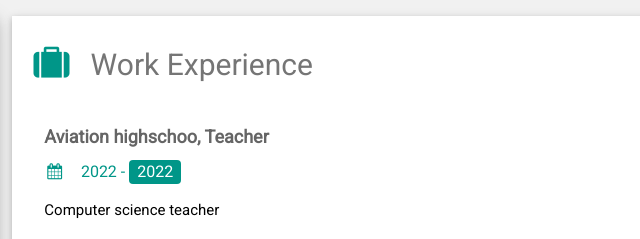
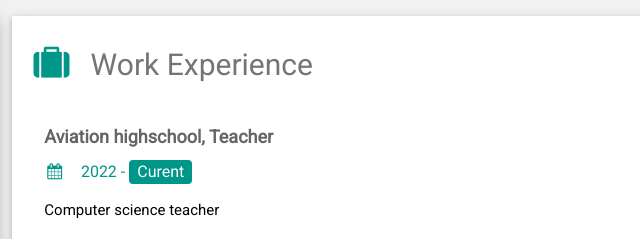
Before and after one commit to drpale/CVlinkedi, a plain HTML site: page index.html in a window 1280 px wide. Shown: the top 239 px of the page, 425-1065 px from the left. Drawn offline with nearby package versions, Linux system fonts and the light colour scheme.

Commit message:
Update index.html

```diff
--- a/index.html
+++ b/index.html
@@ -81,8 +81,8 @@ html,body,h1,h2,h3,h4,h5,h6 {font-family: "Roboto", sans-serif}
 	    <div class="w3-container w3-card w3-white w3-margin-bottom">
         <h2 class="w3-text-grey w3-padding-16"><i class="fa fa-suitcase fa-fw w3-margin-right w3-xxlarge w3-text-teal"></i>Work Experience</h2>
         <div class="w3-container">
-          <h5 class="w3-opacity"><b>Aviation highschoo, Teacher</b></h5>
-          <h6 class="w3-text-teal"><i class="fa fa-calendar fa-fw w3-margin-right"></i>2022 - <span class="w3-tag w3-teal w3-round">2022</span></h6>
+          <h5 class="w3-opacity"><b>Aviation highschool, Teacher</b></h5>
+          <h6 class="w3-text-teal"><i class="fa fa-calendar fa-fw w3-margin-right"></i>2022 - <span class="w3-tag w3-teal w3-round">Curent</span></h6>
           <p>Computer science teacher</p>
           <hr>
         </div>
```
